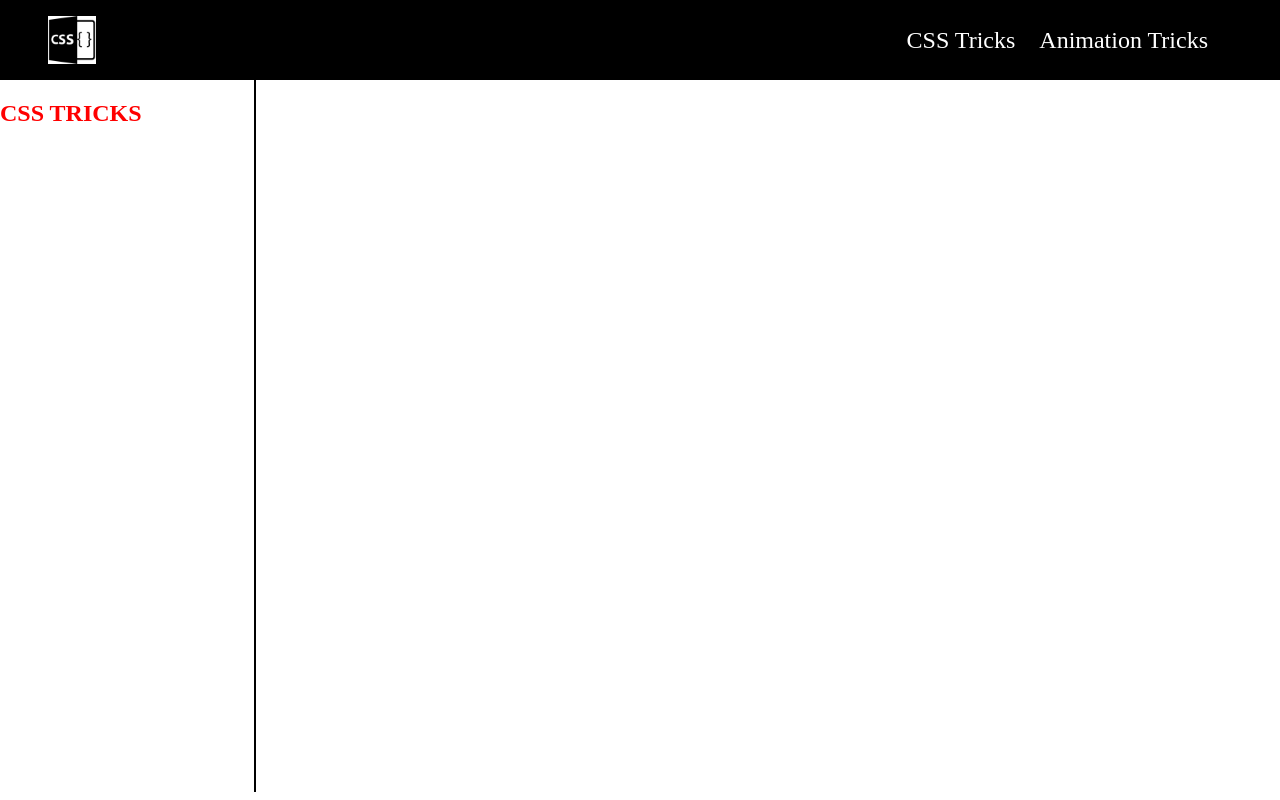
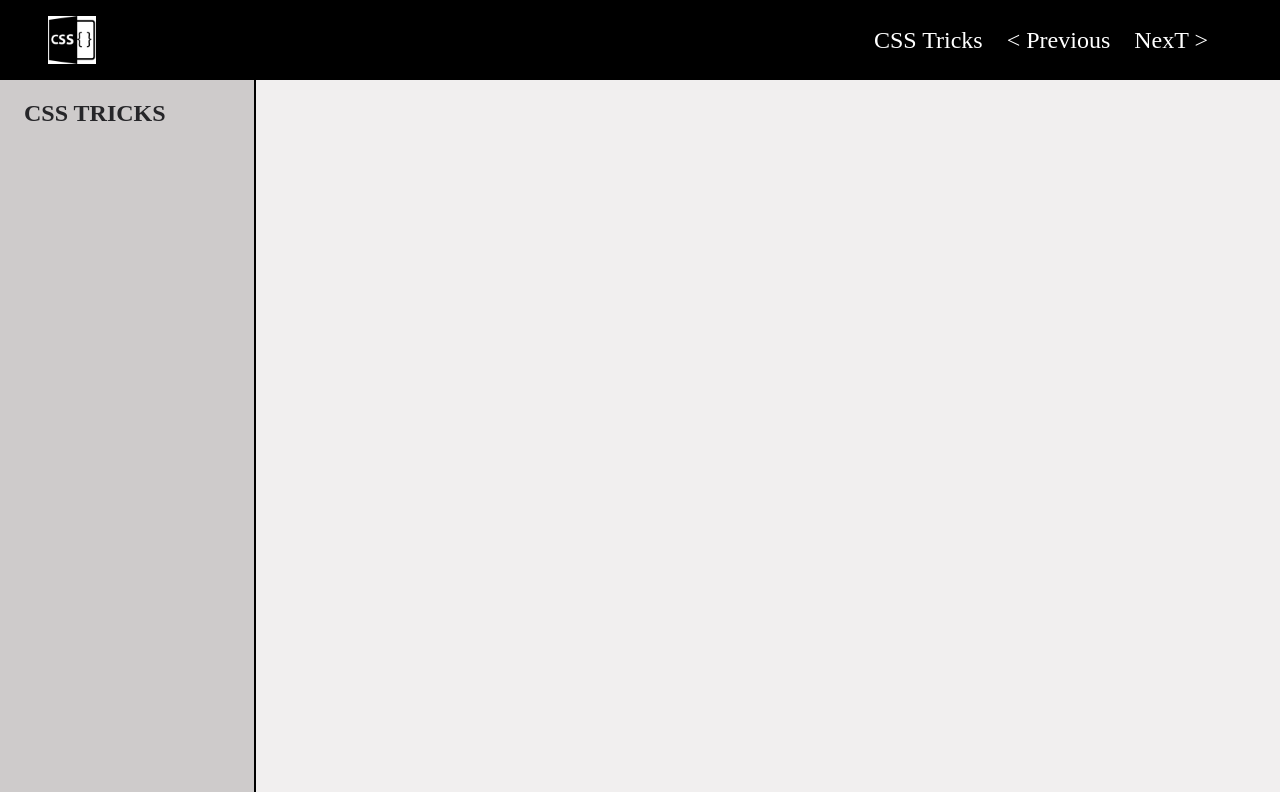
Before and after one commit to AyushKumar01/CSS-Exercises, a plain HTML site: page pages/CSS/css-home.html in a window 1280 px wide. Drawn offline with Linux system fonts and the light colour scheme.

Commit message:
few file updated

```diff
--- a/pages/css-home.html
+++ b/pages/CSS/css-home.html
@@ -5,17 +5,18 @@
     <meta http-equiv="X-UA-Compatible" content="IE=edge">
     <meta name="viewport" content="width=device-width, initial-scale=1.0">
     <title>CSS</title>
-    <link href="../styles/main.css" rel="stylesheet" />
+    <link href="../../styles/main.css" rel="stylesheet" />
 </head>
 <body>
     <header class='header'>
         <div class='header__left'>
-            <a href="../index.html"><img class='header__left-img' src="../assets/logo/css-logo.png"/></a>
+            <a href="../../index.html"><img class='header__left-img' src="../../assets/logo/css-logo.png"/></a>
         </div>
         <nav class='header__nav'>
             <ul class='header__list'>
                 <li class='header__list-item'><a class='header__list-link'>CSS Tricks</a></li>
-                <li class='header__list-item'><a class='header__list-link'>Animation Tricks</a></li>
+                <li class='header__list-item'><a class='header__list-link'>< Previous</a></li>
+                <li class='header__list-item'><a class='header__list-link'>NexT ></a></li>
             </ul>
         </nav>
     </header>
--- /dev/null
+++ b/styles/partials/_css-home.scss
@@ -0,0 +1,23 @@
+.main{
+    display: flex;
+    flex-direction: row;
+    &__left{
+        background: rgb(206, 203, 203);
+        width: 20%;
+        height: 89vh;
+        border-right: 2px solid black;
+        padding-left: 1.5rem;
+
+    }
+
+    &__left-heading{
+        color: rgb(38, 38, 41);
+        font-weight: bold;
+    }
+
+    &__right{
+        background: rgb(241, 239, 239);
+        width: 80%;
+        height: 89vh;
+    }
+}
```
Also changed, not shown: index.html (+2 -2 lines), pages/animation-home.html (deleted, +0 -23 lines), pages/animation/animation-home.html (added, +30 -0 lines), styles/main.css, styles/main.scss (line endings or trailing spaces), styles/partials/_resets.scss (renamed from styles/partials/resets.scss), 1 other file.
